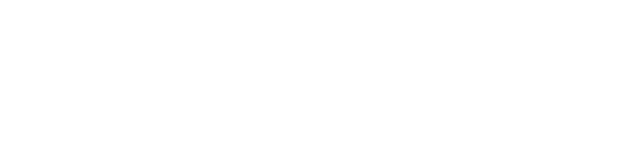
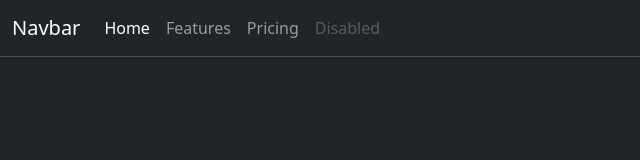
Before and after one commit to vukkop/Portfolio, a plain HTML site: page index.html in a window 1280 px wide. Shown: the whole page, without its empty margins (0-640 px from the left). Drawn offline with nearby package versions, Linux system fonts and the light colour scheme.

Commit message:
Added bootstrap

```diff
--- a/index.html
+++ b/index.html
@@ -4,12 +4,46 @@
   <meta charset="UTF-8">
   <meta name="viewport" content="width=device-width, initial-scale=1.0">
   <title>Vukasin Koprivica</title>
+  <link rel="stylesheet" href="https://cdn.jsdelivr.net/npm/bootstrap-icons@1.10.5/font/bootstrap-icons.css">
+  <link href="https://cdn.jsdelivr.net/npm/bootstrap@5.3.0/dist/css/bootstrap.min.css" rel="stylesheet"
+    integrity="sha384-9ndCyUaIbzAi2FUVXJi0CjmCapSmO7SnpJef0486qhLnuZ2cdeRhO02iuK6FUUVM" crossorigin="anonymous">
   <link rel="stylesheet" href="style.css">
 </head>
-<body>
+<body class="bg-dark">
+  <nav class="navbar navbar-expand-lg bg-dark border-bottom border-bottom-dark" data-bs-theme="dark">
+    <div class="container-fluid">
+      <a class="navbar-brand" href="#">Navbar</a>
+      <button class="navbar-toggler" type="button" data-bs-toggle="collapse" data-bs-target="#navbarNav"
+        aria-controls="navbarNav" aria-expanded="false" aria-label="Toggle navigation">
+        <span class="navbar-toggler-icon"></span>
+      </button>
+      <div class="collapse navbar-collapse" id="navbarNav">
+        <ul class="navbar-nav">
+          <li class="nav-item">
+            <a class="nav-link active" aria-current="page" href="#">Home</a>
+          </li>
+          <li class="nav-item">
+            <a class="nav-link" href="#">Features</a>
+          </li>
+          <li class="nav-item">
+            <a class="nav-link" href="#">Pricing</a>
+          </li>
+          <li class="nav-item">
+            <a class="nav-link disabled">Disabled</a>
+          </li>
+        </ul>
+      </div>
+    </div>
+
+  </nav>
+
+
 
 
 
   <script src="script.js"></script>
+  <script src="https://cdn.jsdelivr.net/npm/bootstrap@5.3.0/dist/js/bootstrap.bundle.min.js"
+    integrity="sha384-geWF76RCwLtnZ8qwWowPQNguL3RmwHVBC9FhGdlKrxdiJJigb/j/68SIy3Te4Bkz"
+    crossorigin="anonymous"></script>
 </body>
 </html>
```
